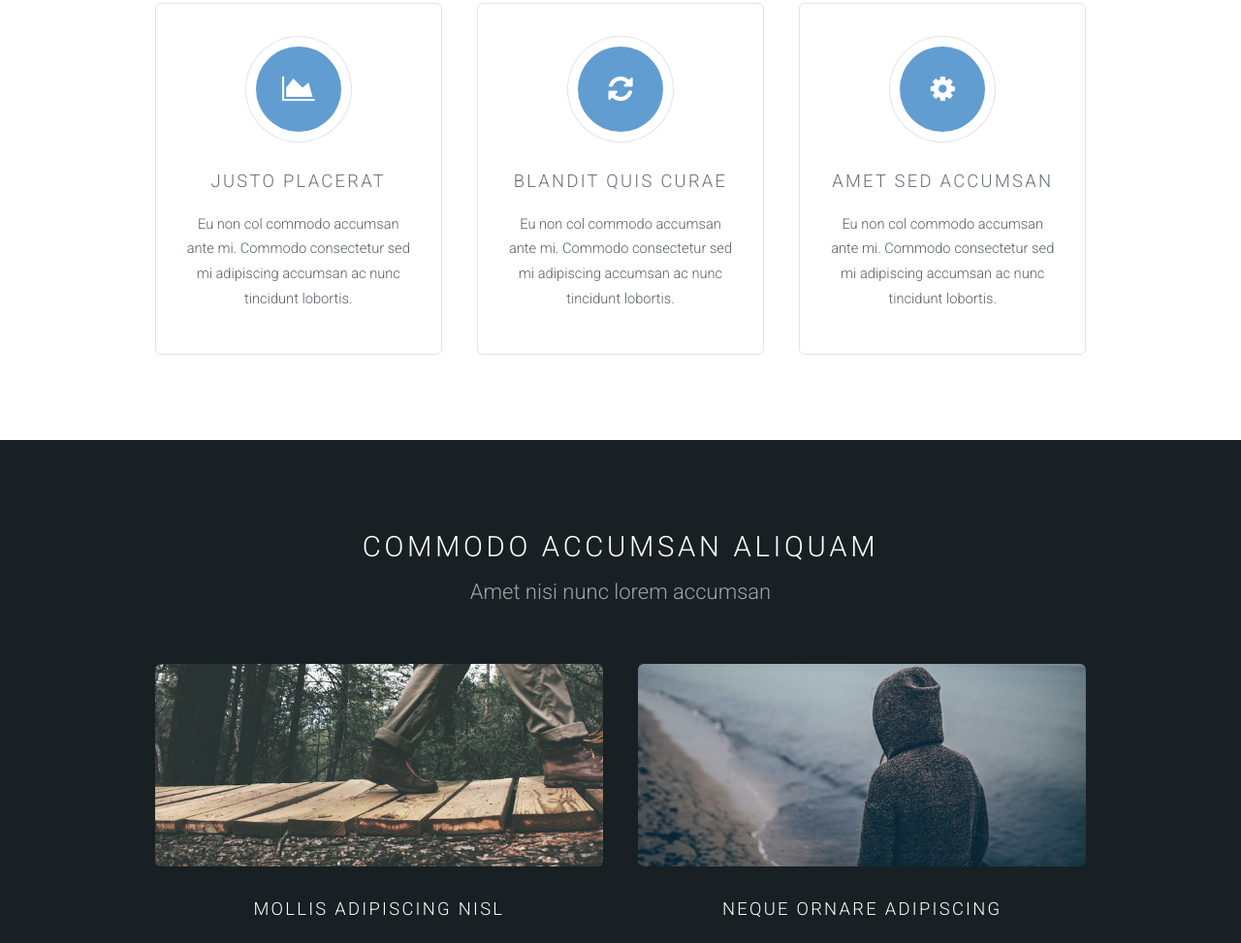
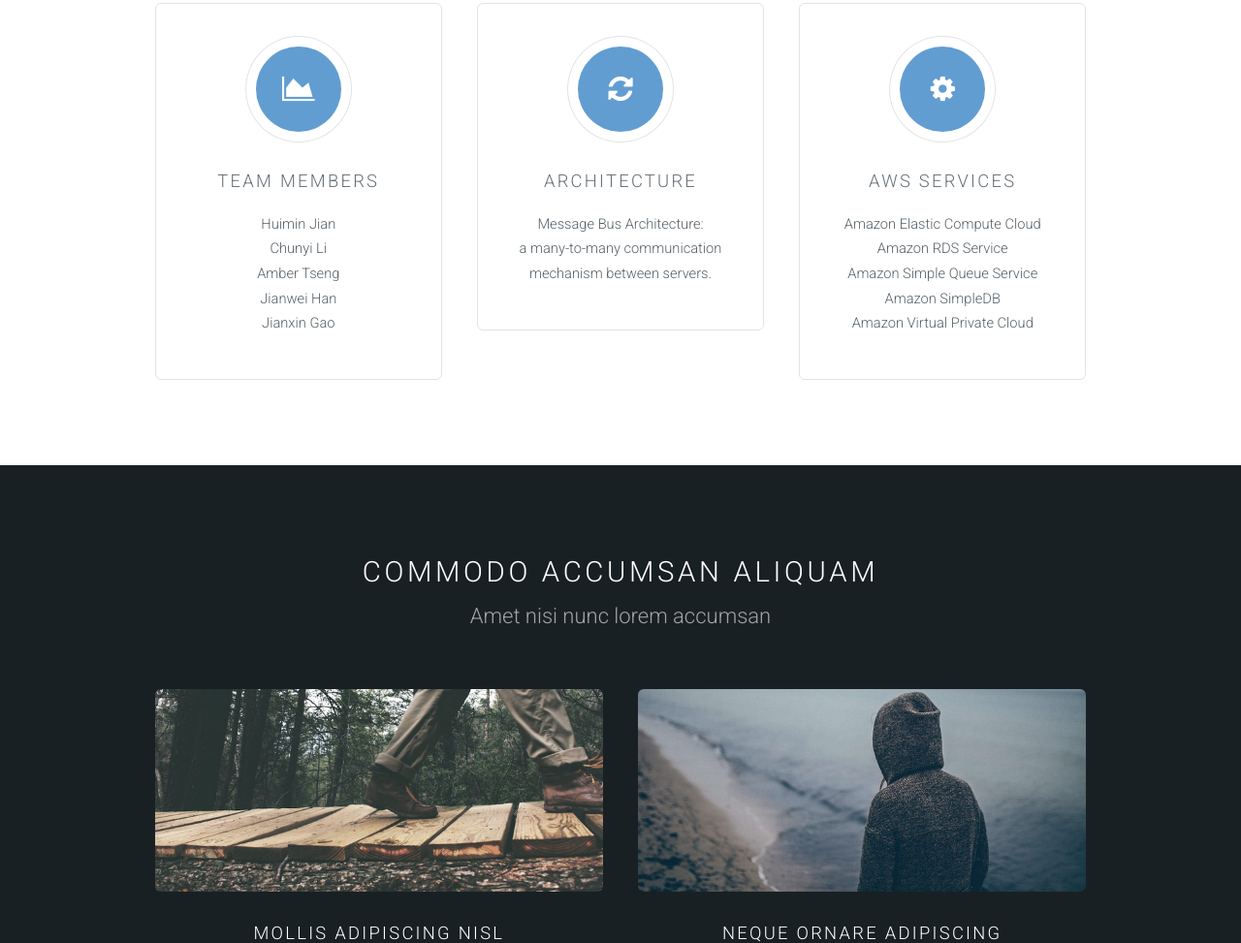
Before and after one commit to AwwNaiCha/tiny_url, a website: page index.html in a window 1280 px wide. Shown: the part 750-1723 px from the top of the page at 97% size. Drawn offline with Linux system fonts and the light colour scheme.

Commit message:
updating html file

```diff
--- a/index.html
+++ b/index.html
@@ -65,22 +65,35 @@
 						<div class="4u">
 							<section class="special box">
 								<i class="icon fa-area-chart major"></i>
-								<h3>Justo placerat</h3>
-								<p>Eu non col commodo accumsan ante mi. Commodo consectetur sed mi adipiscing accumsan ac nunc tincidunt lobortis.</p>
+								<h3>Team Members</h3>
+								<p>Huimin Jian <br>
+								Chunyi Li <br>
+								Amber Tseng <br>
+								Jianwei Han <br>
+								Jianxin Gao</p>
+
 							</section>
 						</div>
 						<div class="4u">
 							<section class="special box">
 								<i class="icon fa-refresh major"></i>
-								<h3>Blandit quis curae</h3>
-								<p>Eu non col commodo accumsan ante mi. Commodo consectetur sed mi adipiscing accumsan ac nunc tincidunt lobortis.</p>
+								<h3>Architecture</h3>
+								<p>Message Bus Architecture: <br>
+								a many-to-many communication mechanism between servers.</p>
 							</section>
 						</div>
 						<div class="4u">
 							<section class="special box">
 								<i class="icon fa-cog major"></i>
-								<h3>Amet sed accumsan</h3>
-								<p>Eu non col commodo accumsan ante mi. Commodo consectetur sed mi adipiscing accumsan ac nunc tincidunt lobortis.</p>
+								<h3>AWS Services</h3>
+								<p>
+									Amazon Elastic Compute Cloud <br>
+									Amazon RDS Service <br>
+									Amazon Simple Queue Service <br>
+									Amazon SimpleDB <br>
+									Amazon Virtual Private Cloud <br>
+
+								</p>
 							</section>
 						</div>
 					</div>
```
